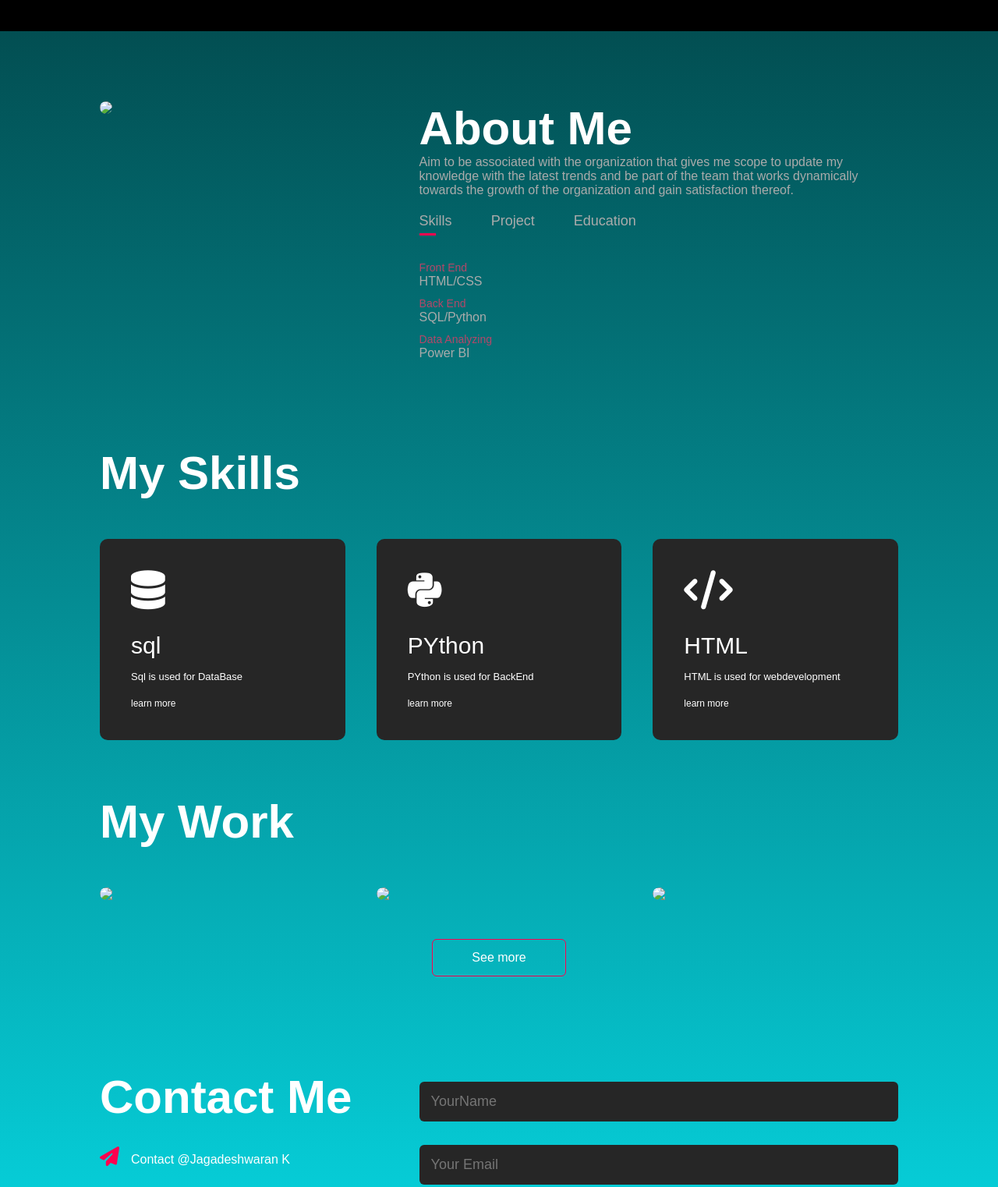
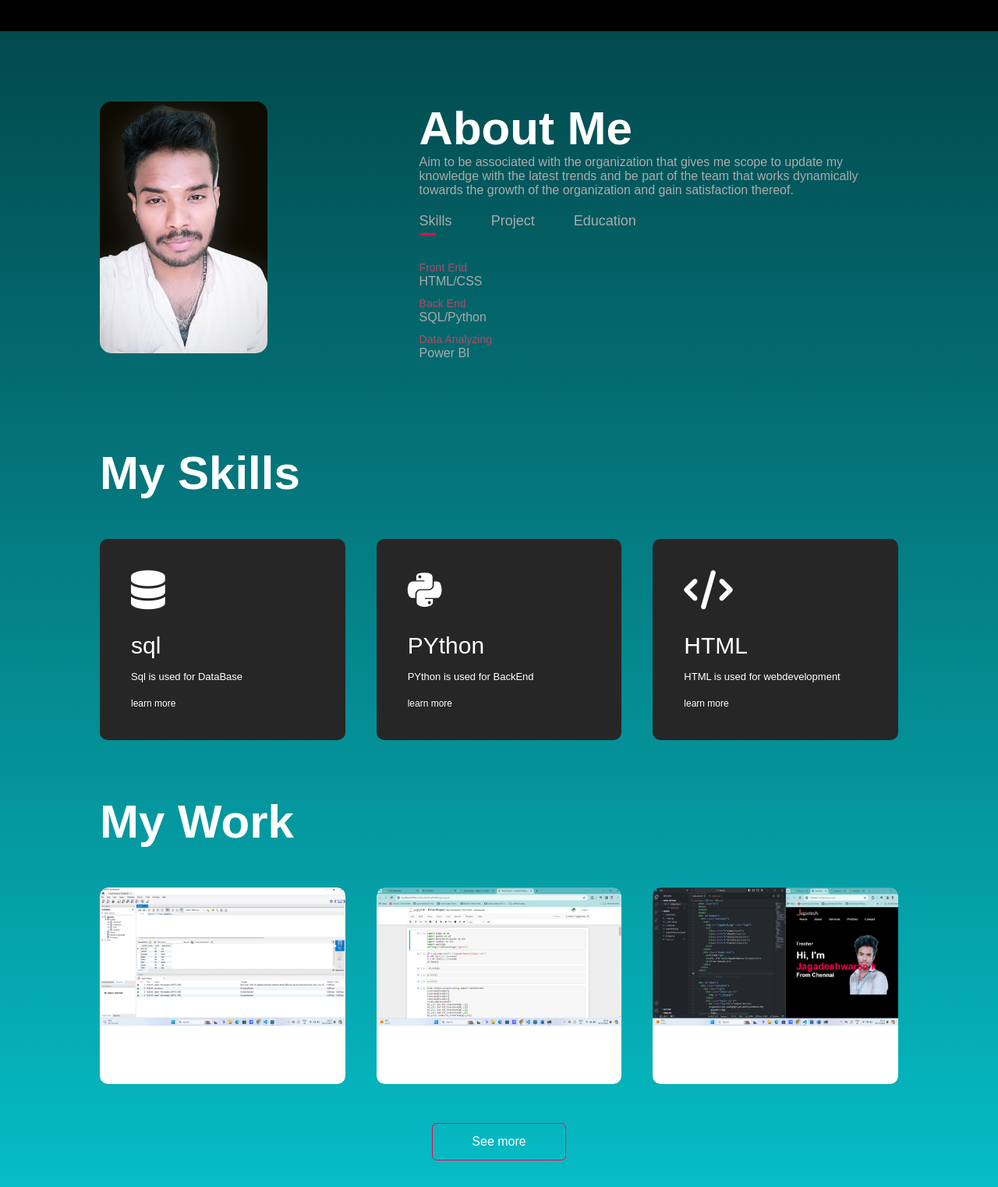
Before and after one commit to JAGADSHWARAN/protfolio, a plain HTML site: page index.html in a window 1280 px wide. Shown: the part 760-2282 px from the top of the page at 78% size. Drawn offline with Linux system fonts and the light colour scheme; files whose address does not match are found by name.

Commit message:
Add files via upload

```diff
--- a/index.html
+++ b/index.html
@@ -8,10 +8,21 @@
   <script src="https://kit.fontawesome.com/42504c3439.js" crossorigin="anonymous"></script>
 </head>
 <body>
+
+
+
+
+
+
+
+
+
+
+
 <div id="header">
   <div class="container">
     <nav>
-      <img src="image/Jagadesh.png" class="logo">
+      <img src="Jagadesh.png" class="logo">
       <ul id="sidemenu">
         <li><a href="#header">Home</a></li>
         <li><a href="#about">About</a></li>
@@ -38,7 +49,7 @@
   <div class="container">
     <div class="row">
       <div class="about-col-1">
-        <img src="image/J_AM.png">
+        <img src="J_AM.png">
       </div>
       <div class="about-col-2">
         <h1 class="sub-title">About Me</h1>
@@ -105,7 +116,7 @@
     <h1 class="sub-title">My Work</h1>
     <div class="work-list">
       <div class="work">
-        <img src="image/sql.png">
+        <img src="sql.png">
         <div class="layer">
           <h3>Front End</h3>
           <p>Using HTML,CSS,Java Script</p>
@@ -113,7 +124,7 @@
         </div>
       </div>
       <div class="work">
-        <img src="image/python.png">
+        <img src="python.png">
         <div class="layer">
           <h3>Back End</h3>
         <p>Using Python,SQL</p>
@@ -121,7 +132,7 @@
       </div>
       </div>
       <div class="work">
-        <img src="image/web_development.png">
+        <img src="web_development.png">
         <div class="layer">
           <h3>Business Intelligence</h3>
         <p>Using Power BI</p>
--- a/styles.css
+++ b/styles.css
@@ -13,7 +13,7 @@ body{
 #header{
     width: 100%;
     height: 100vh;
-    background-image: url("image/J\ \(4\).png");
+    background-image: url("J\ \(4\).png");
     background-size: cover;
     background-position: center;
 }
```
